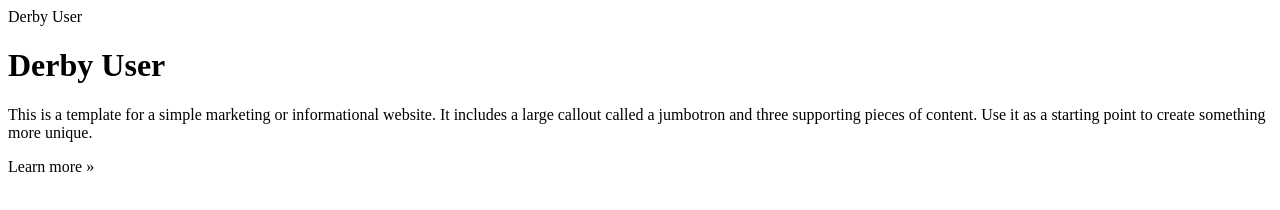
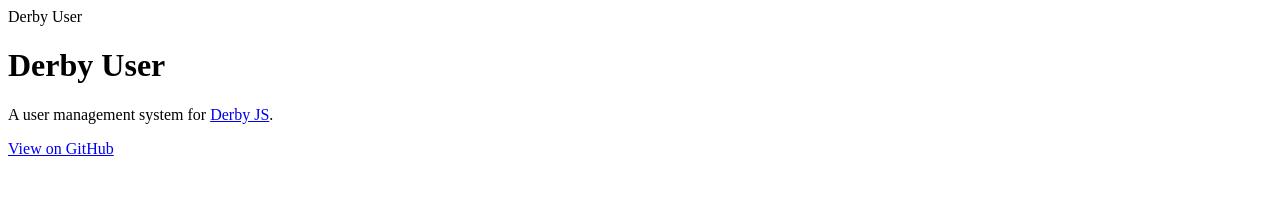
Before and after one commit to psirenny/derby-user-demo, a website: page views/app/home.html in a window 1280 px wide. Drawn offline with Linux system fonts and the light colour scheme.

Commit message:
add repo to package.json

```diff
--- a/lib/server/client.js
+++ b/lib/server/client.js
@@ -4,6 +4,7 @@
   return function (req, res, next) {
     var model = req.getModel();
     model.set('$config.version', config.get('version'));
+    model.set('$config.repository', config.get('repository'));
     next();
   };
 };
--- a/package.json
+++ b/package.json
@@ -15,7 +15,10 @@
   },
   "name": "derby-user-sample",
   "private": true,
-  "repository": "",
+  "repository": {
+    "type" : "git",
+    "url" : "https://github.com/psirenny/derby-user-sample.git"
+  },
   "version": "0.0.0",
   "scripts": {
     "start": "node server.js",
--- a/views/app/home.html
+++ b/views/app/home.html
@@ -5,7 +5,7 @@
   <div class="jumbotron">
     <div class="container">
       <h1>Derby User</h1>
-      <p>This is a template for a simple marketing or informational website. It includes a large callout called a jumbotron and three supporting pieces of content. Use it as a starting point to create something more unique.</p>
-      <p><a class="btn btn-primary btn-lg" role="button">Learn more &raquo;</a></p>
+      <p>A user management system for <a href="http://derbyjs.com">Derby JS</a>.</p>
+      <p><a class="btn btn-primary btn-lg" role="button" href="{{$config.repository.url}}"><i class="fa fa-github"></i> View on GitHub</a></p>
     </div>
   </div>
```
Also changed, not shown: views/app/index.html (+1 -1 lines).
